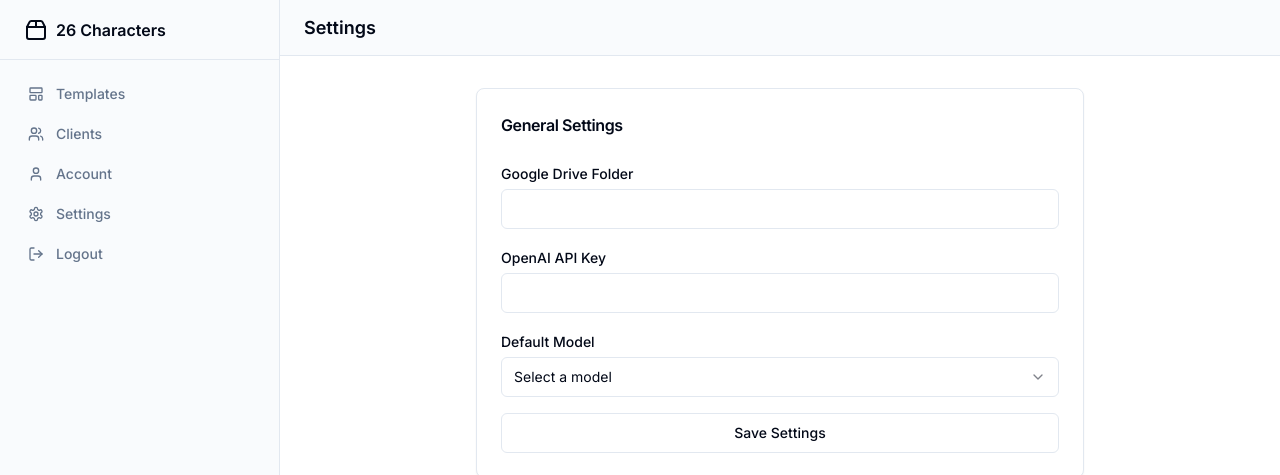
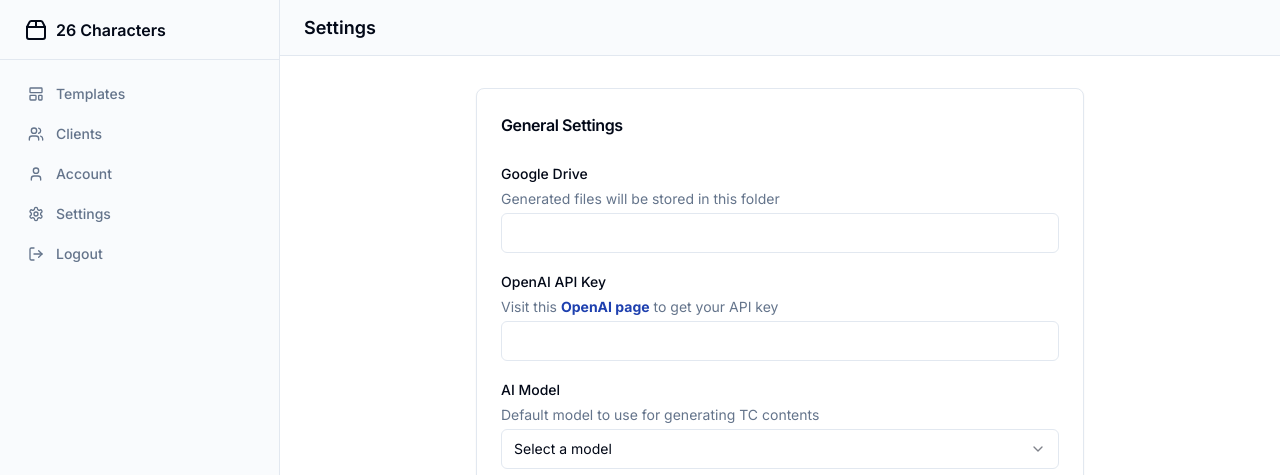
Before and after one commit to lezgoverci/26-characters-app, a Next.js app: page /dashboard/settings in a window 1280 px wide. Shown: the top 475 px of the page. Built offline with nearby package versions, Linux system fonts and the light colour scheme; no server answers.

Commit message:
adds google drive folder settings

```diff
--- a/app/(authenticated)/dashboard/settings/page.tsx
+++ b/app/(authenticated)/dashboard/settings/page.tsx
@@ -207,7 +207,8 @@ export default function Component() {
                     name="google_drive_folder"
                     render={({ field }) => (
                       <div className="space-y-1">
-                        <FormLabel>Google Drive Folder</FormLabel>
+                        <FormLabel>Google Drive</FormLabel>
+                        <FormDescription>Generated files will be stored in this folder</FormDescription>
                         <FormControl>
                           <>
                             <Input required {...field} />
@@ -227,6 +228,7 @@ export default function Component() {
                     render={({ field }) => (
                       <div className="space-y-1">
                         <FormLabel>OpenAI API Key</FormLabel>
+                        <FormDescription>Visit this <a target="_blank" className="font-bold text-blue-800" href="https://platform.openai.com/settings/organization/team">OpenAI page</a> to get your API key</FormDescription>
                         <FormControl>
                           <>
                             <Input required {...field} />
@@ -244,7 +246,8 @@ export default function Component() {
                     name="default_model"
                     render={({ field }) => (
                       <div className="space-y-1">
-                        <FormLabel>Default Model</FormLabel>
+                        <FormLabel>AI Model</FormLabel>
+                        <FormDescription>Default model to use for generating TC contents</FormDescription>
                         <FormControl>
                           <>
                             <Select {...field} onValueChange={field.onChange} defaultValue={field.value}>
--- a/app/(authenticated)/dashboard/templates/create/page.tsx
+++ b/app/(authenticated)/dashboard/templates/create/page.tsx
@@ -43,6 +43,8 @@ export default function TemplatesCreate() {
   const [loading, setLoading] = useState<boolean>(true)
   const { toast } = useToast()
 
+  const [settings, setSettings] = useState<any>({})
+
   // const id = searchParams.get("id")
   const [search, setSearch] = useState("")
   const [selectedUser, setSelectedUser] = useState(null)
@@ -83,6 +85,21 @@ export default function TemplatesCreate() {
     }
   }
 
+  const fetchSettings = async () => {
+
+    setLoading(true)
+    try {
+      const response = await axios.get(`https://n8n.xponent.ph/webhook/api/settings`);
+      // localStorage.setItem("settings", JSON.stringify(response.data))
+
+      setSettings(response.data)
+      setLoading(false)
+    } catch (error) {
+      console.error(error);
+      setLoading(false)
+    }
+  }
+
   const searchUsers = async () => {
     setLoading(true)
     try {
@@ -99,11 +116,12 @@ export default function TemplatesCreate() {
   const handleSave = async () => {
     setLoading(true)
     try {
-      const response = await axios.post(`https://n8n.xponent.ph/webhook/api/templates`, {
+      const response = await axios.post(`https://n8n.xponent.ph/webhook-test/api/templates`, {
         link: template?.link,
         name: template?.name,
         month: template?.month,
-        year: template?.year
+        year: template?.year,
+        general_settings: settings.find((setting: any) => setting.name === "general_settings")?.value
       });
       toast({
         description: "Successfully created template",
@@ -133,6 +151,7 @@ export default function TemplatesCreate() {
   useEffect(() => {
     setLoading(false)
     fetchUsers()
+    fetchSettings()
 
   }, []);
 
```
